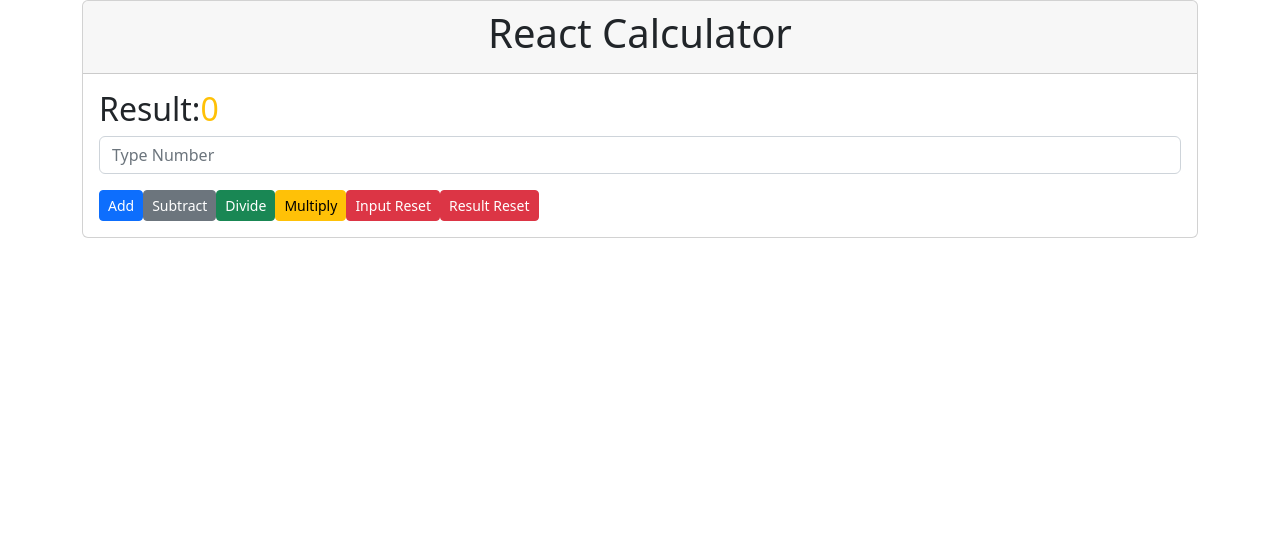
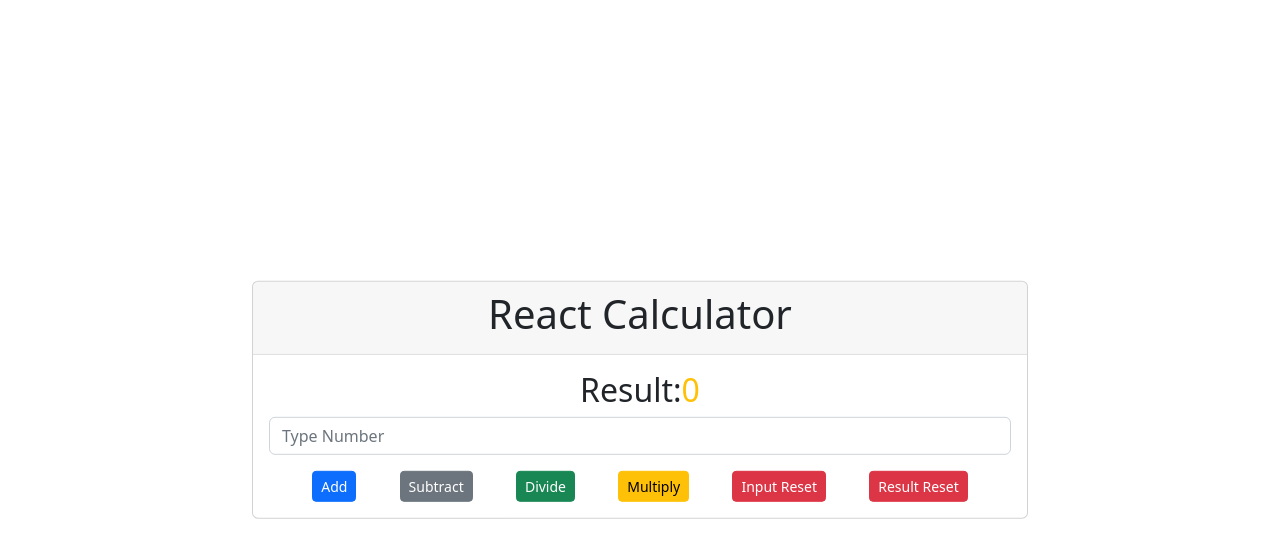
Before and after one commit to KIBOOLI-FELIX/reactcalculatorapp, a React (Vite) app: page / in a window 1280 px wide. Shown: the top 558 px of the page. Built offline with nearby package versions, Linux system fonts and the light colour scheme.

Commit message:
added some styling

```diff
--- a/src/components/Calculator.jsx
+++ b/src/components/Calculator.jsx
@@ -29,18 +29,18 @@ const Calculator=()=>{
   }
 
   return(
-    <div className="container">
+    <div className="container" id="main">
       <div className="card">
         <div className="card-header">
           <h1 className="text-center">React Calculator</h1>
         </div>
         <div className="card-body">
-          <h2 >Result:<span className="text-warning">{result}</span></h2>
+          <h2 className="text-center" >Result:<span className="text-warning">{result}</span></h2>
           <form>
             <input type='number' ref={valueRef}
             className="form-control"  pattern="[0-9]"
             placeholder="Type Number"/>
-            <div className="d-flex justify-content-space-between mt-3">
+            <div className="d-flex justify-content-evenly mt-3">
               <button type="submit" className="btn btn-primary btn-sm"
                 onClick={add}>Add</button>
               <button type="submit" className="btn btn-secondary btn-sm"
--- a/src/index.css
+++ b/src/index.css
@@ -0,0 +1,8 @@
+div#main{
+  position:absolute;
+  top:50%;
+  left:50%;
+  margin-right: -50%;
+  transform:translate(-50%,-50%);
+  width:800px;
+}
```
